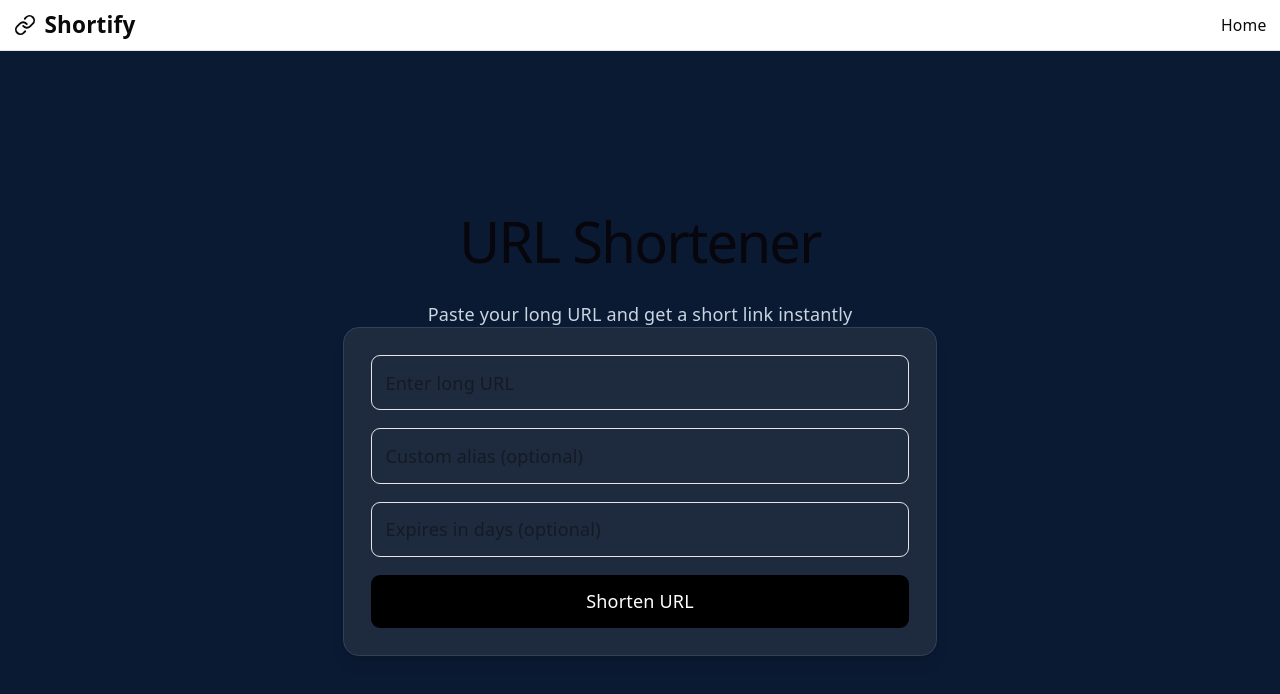
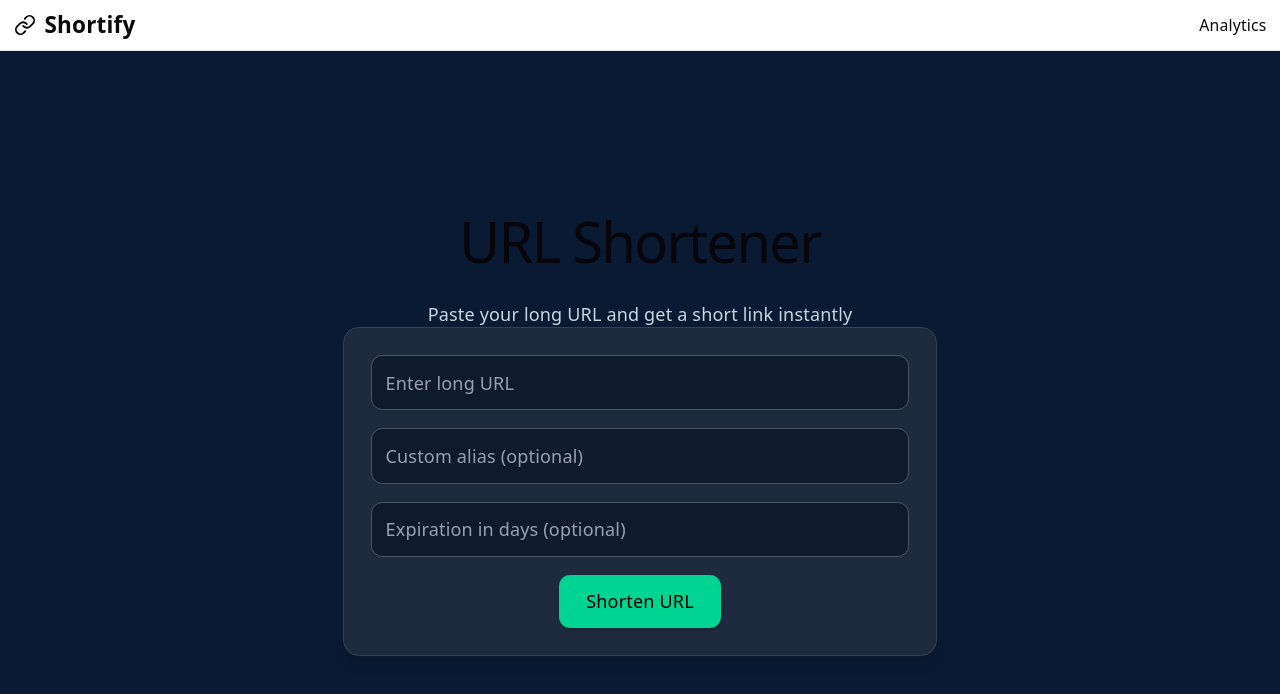
Before and after one commit to steven971998/url-shortener, a React (Vite) app in the folder frontend/: page / in a window 1280 px wide. Shown: the top 694 px of the page. Built offline with nearby package versions, Linux system fonts and the light colour scheme.

Commit message:
HomePage shortUrlResult UI changes.

```diff
--- a/frontend/src/components/Navbar.jsx
+++ b/frontend/src/components/Navbar.jsx
@@ -23,8 +23,8 @@ export default function Navbar() {
 
         <div className="flex items-center gap-6 text-sm">
 
-          <Link to="/" className="hover:text-gray-600">
-            Home
+          <Link to="/analytics/" className="hover:text-gray-600">
+            Analytics
           </Link>
 
           {/* <a
--- a/frontend/src/components/ShortUrlResult.jsx
+++ b/frontend/src/components/ShortUrlResult.jsx
@@ -1,32 +1,46 @@
-import useUrlStore from "../store/urlStore"
-import { CopyToClipboard } from "react-copy-to-clipboard"
-import { Copy } from "lucide-react"
-import toast from "react-hot-toast"
+import useUrlStore from "../store/urlStore";
+import { CopyToClipboard } from "react-copy-to-clipboard";
+import { Copy } from "lucide-react";
+import { useNavigate } from "react-router-dom";
+import toast from "react-hot-toast";
 
 export default function ShortUrlResult() {
+  const { shortUrl } = useUrlStore();
+  const navigate = useNavigate();
 
-  const { shortUrl } = useUrlStore()
+  if (!shortUrl) return null;
 
-  if (!shortUrl) return null
+  const code = shortUrl.split("/").pop();
 
   return (
+    <div className="mt-6 border border-gray-600 bg-[#0f1b2d] rounded-lg p-4 flex items-center shadow-md">
+      {/* Short URL */}
+      <p className="text-emerald-400 break-all font-medium flex-1 mr-4">
+        {shortUrl}
+      </p>
 
-  <div className="mt-6 border rounded-md p-4 bg-gray-50 flex justify-between items-center">
-
-    <p className="text-green-600 break-all">{shortUrl}</p>
-
+      {/* Buttons */}
+      <div className="flex gap-3">
         <CopyToClipboard text={shortUrl}>
           <button
             onClick={() => toast.success("Copied")}
-        className="flex items-center gap-2 bg-black text-white px-3 py-1 rounded text-sm"
+            // className="flex items-center gap-2 bg-gray-800 hover:bg-gray-700 text-white px-4 py-2 rounded-md text-sm transition shadow-sm hover:shadow-md"
+            className="flex items-center gap-2 bg-gray-800 hover:bg-gray-700 text-white px-4 py-2 rounded-md text-sm transition
+shadow-sm hover:shadow-[0_0_10px_rgba(16,185,129,0.35)]"
           >
-        <Copy size={16}/>
+            <Copy size={16} />
             Copy
           </button>
         </CopyToClipboard>
 
+        <button
+          onClick={() => navigate(`/analytics/${code}`)}
+          className="bg-emerald-500 hover:bg-emerald-600 text-black px-4 py-2 rounded-md text-sm transition
+  shadow-sm hover:shadow-[0_0_12px_rgba(16,185,129,0.6)]"
+        >
+          Show Analytics
+        </button>
       </div>
-
-)
-
+    </div>
+  );
 }
--- a/frontend/src/components/UrlForm.jsx
+++ b/frontend/src/components/UrlForm.jsx
@@ -1,56 +1,54 @@
-import { useForm } from "react-hook-form"
-import { yupResolver } from "@hookform/resolvers/yup"
-import { urlSchema } from "../schemas/urlSchema"
-import { createShortUrl } from "../services/urlService"
-import useUrlStore from "../store/urlStore"
-import toast from "react-hot-toast"
-import appConfig from "@/config/appConfig"
+import { useForm } from "react-hook-form";
+import { yupResolver } from "@hookform/resolvers/yup";
+import { urlSchema } from "../schemas/urlSchema";
+import { createShortUrl } from "../services/urlService";
+import useUrlStore from "../store/urlStore";
+import toast from "react-hot-toast";
+import appConfig from "@/config/appConfig";
 
 export default function UrlForm() {
-
-  const { setShortUrl } = useUrlStore()
+  const { setShortUrl } = useUrlStore();
 
   const {
     register,
     handleSubmit,
-    formState: { errors }
+    formState: { errors },
   } = useForm({
-    resolver: yupResolver(urlSchema)
-  })
+    resolver: yupResolver(urlSchema),
+  });
 
   const onSubmit = async (data) => {
-console.log('Submitted')
+    console.log("Submitted");
     try {
+      const res = await createShortUrl(data);
 
-      const res = await createShortUrl(data)
+      setShortUrl(res.shortUrl);
 
-      setShortUrl(res.shortUrl)
-
-      toast.success("Short URL Created")
-
+      toast.success("Short URL Created");
     } catch (error) {
       // debugger;
 
       if (error.response?.status === 429) {
-        toast.error("Too many requests. Please try again later.")
+        toast.error("Too many requests. Please try again later.");
       } else {
-        toast.error(error.response?.data?.error || "Error occurred")
+        toast.error(error.response?.data?.error || "Error occurred");
       }
-
     }
-
-  }
+  };
 
   return (
     <>
-    {/* <div><Toaster/></div> */}
 
       <form onSubmit={handleSubmit(onSubmit)} className="space-y-4">
-
         <input
           maxLength={appConfig.MAX_URL_LENGTH_ALLOWED}
           placeholder="Enter long URL"
-        className="border rounded-md p-3 w-full focus:outline-none focus:ring-2 focus:ring-black"
+          className="border border-gray-600 bg-[#0f1b2d] text-white rounded-lg p-3 w-full
+placeholder:text-gray-400
+focus:outline-none focus:border-emerald-400
+focus:shadow-[0_0_12px_rgba(16,185,129,0.7)]
+transition-all duration-200"
+          // className="border rounded-md p-3 w-full focus:outline-none focus:ring-2 focus:ring-black"
           {...register("originalUrl")}
         />
 
@@ -61,7 +59,11 @@ console.log('Submitted')
         <input
           {...register("alias")}
           placeholder="Custom alias (optional)"
-        className="border rounded-md p-3 w-full focus:outline-none focus:ring-2 focus:ring-black"
+          className="border border-gray-600 bg-[#0f1b2d] text-white rounded-lg p-3 w-full
+placeholder:text-gray-400
+focus:outline-none focus:border-emerald-400
+focus:shadow-[0_0_12px_rgba(16,185,129,0.7)]
+transition-all duration-200"
         />
 
         {errors.alias && (
@@ -73,20 +75,26 @@ console.log('Submitted')
           min="1"
           max="365"
           {...register("expiresInDays")}
-        placeholder="Expires in days (optional)"
-        className="border rounded-md p-3 w-full focus:outline-none focus:ring-2 focus:ring-black"
+          placeholder="Expiration in days (optional)"
+          className="border border-gray-600 bg-[#0f1b2d] text-white rounded-lg p-3 w-full
+placeholder:text-gray-400
+focus:outline-none focus:border-emerald-400
+focus:shadow-[0_0_12px_rgba(16,185,129,0.7)]
+transition-all duration-200"
         />
 
         {errors.expiresInDays && (
           <p className="text-red-500 text-sm">{errors.expiresInDays.message}</p>
         )}
 
-      <button className="w-full bg-black text-white py-3 rounded-md hover:bg-gray-800 transition">
+<button class="bg-emerald-400 text-black px-6 py-3 rounded-lg shadow-md
+hover:bg-emerald-600 hover:shadow-[0_0_25px_rgba(16,185,129,0.6)]
+transition-all duration-300">
   Shorten URL
 </button>
 
+
       </form>
     </>
-  )
-
+  );
 }
--- a/frontend/src/router/index.jsx
+++ b/frontend/src/router/index.jsx
@@ -12,6 +12,8 @@ export default function AppRouter() {
 
       <Route path="/" element={<Home />} />
 
+      <Route path="/analytics/" element={<Analytics />} />
+
       <Route path="/analytics/:code" element={<Analytics />} />
 
       <Route path="*" element={<NotFound />} />
--- a/frontend/src/schemas/urlSchema.js
+++ b/frontend/src/schemas/urlSchema.js
@@ -49,7 +49,12 @@ originalUrl: yup
 
 alias: yup
   .string()
+  .transform((value, originalValue) =>
+    originalValue === "" ? null : value
+  )
   .notRequired()
+  .min(3, "Alias must be at least 3 characters")
+  .max(30, "Alias cannot exceed 30 characters")
   .matches(/^[a-zA-Z0-9_-]{3,20}$/, {
     message: "Invalid alias format",
     excludeEmptyString: true
```
Lines whose indentation alone changed are shown as unchanged.
